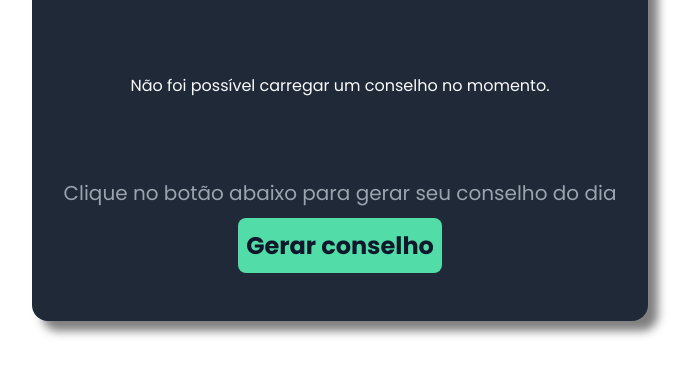
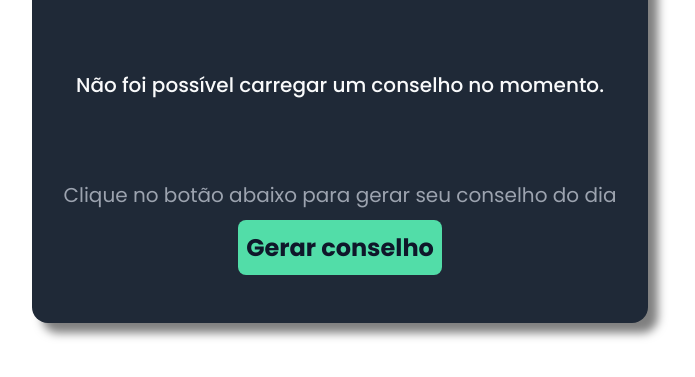
Before and after one commit to AngeloxAlves/Gerador-de-Conselhos, a website built with Vite: page index.html in a window 1280 px wide. Both pictures are taken after a click on the button "Gerar conselho". Shown: the part 299-676 px from the top of the page, without its empty margins (300-995 px from the left). Built offline with nearby package versions, Linux system fonts and the light colour scheme; no server answers; files whose address does not match are found by name.

Commit message:
Fazendo melhorias na geração do conselho

```diff
--- a/index.html
+++ b/index.html
@@ -16,8 +16,8 @@
   <body>
     <section class="advice_section">
       <h1>Hora do Conselho Diário!</h1>
-      <!-- O <p> abaixo só deverá aparecer no projeto quando um conselho for gerado -->
-      <p id="advice-text" class="advice">Ainda não há um conselho</p>
+      <p class="advice_empty" id="advice-empty">Ainda não há um conselho</p>
+      <p id="advice-text" class="advice hidden"></p>
       <div class="btn_div">
         <p id="advice-indicator" class="advice_indicator">
           Clique no botão abaixo para gerar seu conselho do dia
--- a/src/main.js
+++ b/src/main.js
@@ -1,6 +1,7 @@
 import api from "./api.js";
 
 const btn = document.getElementById("btn-generate");
+const adviceEmpty = document.getElementById("advice-empty");
 const advice = document.getElementById("advice-text");
 
 btn.addEventListener("click", showAdvice);
@@ -10,6 +11,8 @@ async function showAdvice() {
     btn.disabled = true;
     btn.textContent = "Carregando...";
 
+    adviceEmpty.textContent = "Seu conselho está sendo gerado...";
+
     const data = await api.buscarConselho();
 
     advice.textContent = `"${data.slip.advice}"`;
@@ -18,6 +21,7 @@ async function showAdvice() {
     advice.textContent = "Não foi possível carregar um conselho no momento.";
     advice.classList.remove("hidden");
   } finally {
+    adviceEmpty.classList.add("hidden");
     btn.disabled = false;
     btn.textContent = "Gerar conselho";
   }
--- a/src/style.css
+++ b/src/style.css
@@ -52,6 +52,14 @@ h1 {
 
 .advice {
   color: var(--text-primary);
+  font-size: 20px;
+  font-weight: 500;
+  text-align: center;
+  max-width: 600px;
+}
+
+.advice_empty {
+  color: var(--text-primary);
 }
 
 .advice_indicator {
```
